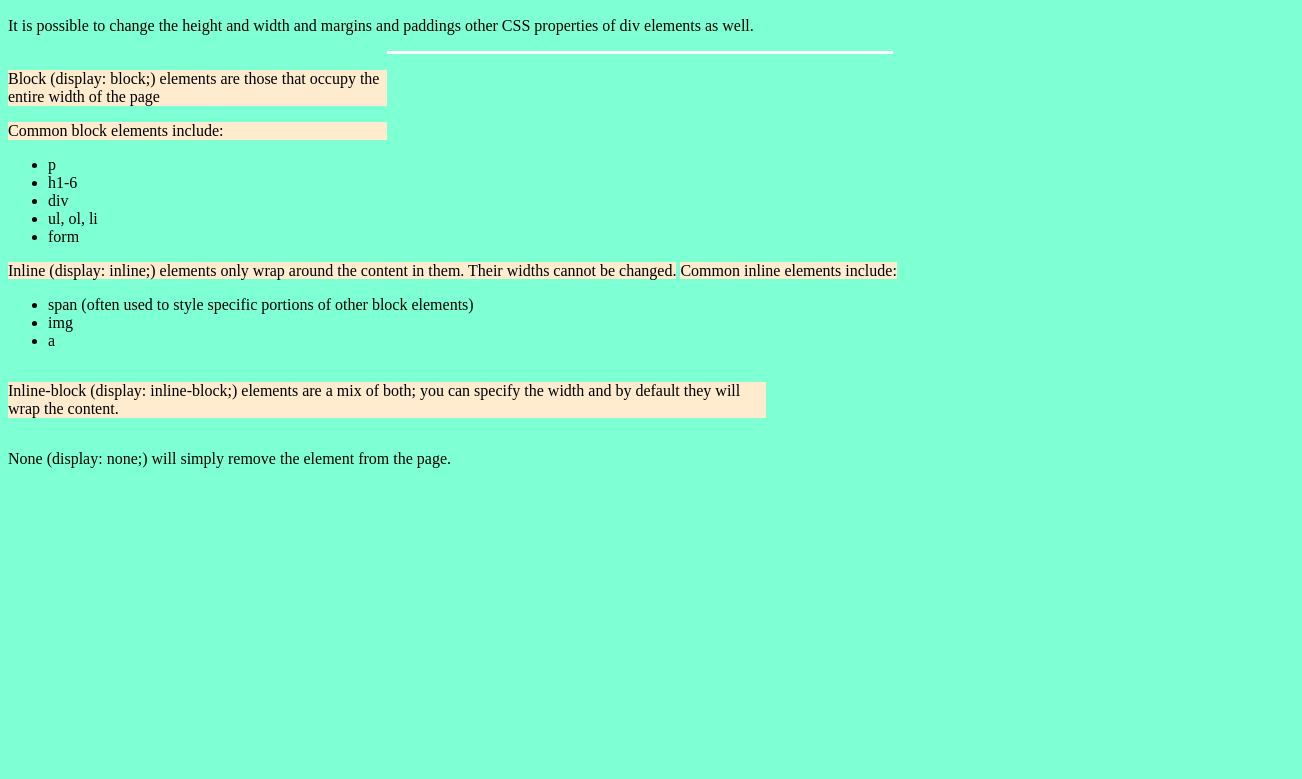
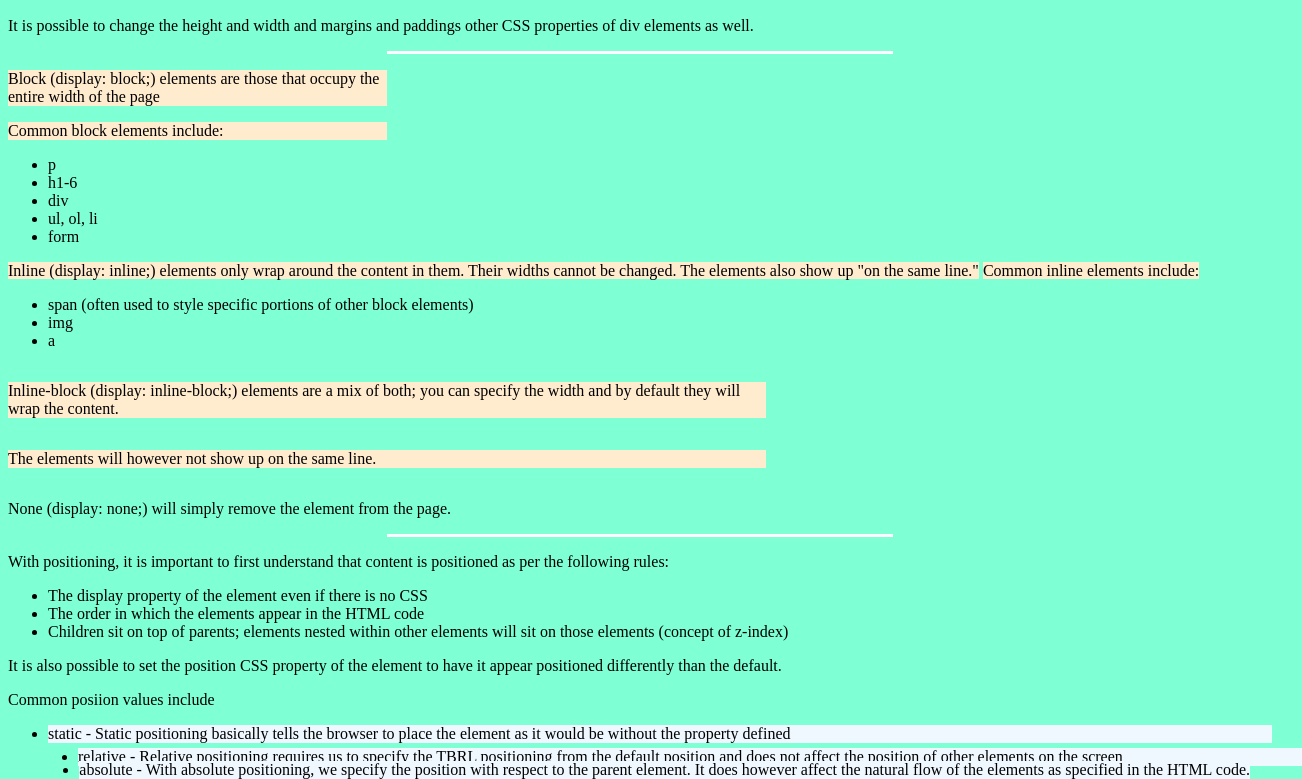
Before and after one commit to fayadchowdhury/HTML-CSS-JS-basics, a plain HTML site: page playbook/playbook.html in a window 1280 px wide. Shown: the part 2512-3291 px from the top of the page, 1302 px wide, since content can reach past the window. Before the commit the page ends 2996 px from the top, so only its background shows below. Drawn offline with Linux system fonts and the light colour scheme.

Commit message:
html/css: Fix some information about display property and add some info on position property.

```diff
--- a/playbook/css/styles.css
+++ b/playbook/css/styles.css
@@ -35,6 +35,32 @@ h2 {
     width: 60%;
 }
 
+#static-position {
+    position: static;
+    background-color: aliceblue;
+}
+
+#relative-position {
+    background-color: aliceblue;
+    position: relative;
+    left: 30px; /* moves the element 30px from the left of where it should actually have been */
+    top: 5px; /* moves the element 5px from the top of where it should actually have been */
+    /* also possible to set bottom and right */
+}
+
+#absolute-position {
+    background-color: aliceblue;
+    position: absolute;
+    right: 30px; /* moves the element 30px from the right edge of the closest parent with relative positioning */
+    /* top: 50px; sends the element wayyyyy up, 50px from the very top of the closest parent with relative positioning */
+}
+
+#fixed-position {
+    background-color: aliceblue;
+    position: fixed;
+    bottom: 20px; /* fixes the position to 20px from the bottom of the screen */
+}
+
 /* CSS Syntax */
 /* selector { property: value; } */
 /* Each property: value line is called a rule */
--- a/playbook/playbook.html
+++ b/playbook/playbook.html
@@ -153,7 +153,7 @@
         <li>ul, ol, li</li>
         <li>form</li>
     </ul>
-    <p class="p-inline">Inline (display: inline;) elements only wrap around the content in them. Their widths cannot be changed.</p>
+    <p class="p-inline">Inline (display: inline;) elements only wrap around the content in them. Their widths cannot be changed. The elements also show up "on the same line."</p>
     <p class="p-inline">Common inline elements include:</p>
     <ul>
         <li>span (often used to style specific portions of other block elements)</li>
@@ -161,6 +161,22 @@
         <li>a</li>
     </ul>
     <p class="p-inline-block">Inline-block (display: inline-block;) elements are a mix of both; you can specify the width and by default they will wrap the content.</p>
+    <p class="p-inline-block">The elements will however not show up on the same line.</p>
     <p>None (display: none;) will simply remove the element from the page.</p>
+    <hr>
+    <p>With positioning, it is important to first understand that content is positioned as per the following rules:</p>
+    <ul>
+        <li>The display property of the element even if there is no CSS</li>
+        <li>The order in which the elements appear in the HTML code</li>
+        <li>Children sit on top of parents; elements nested within other elements will sit on those elements (concept of z-index)</li>
+    </ul>
+    <p>It is also possible to set the position CSS property of the element to have it appear positioned differently than the default.</p>
+    <p>Common posiion values include</p>
+    <ul>
+        <li id="static-position">static - Static positioning basically tells the browser to place the element as it would be without the property defined</li>
+        <li id="relative-position">relative - Relative positioning requires us to specify the TBRL positioning from the default position and does not affect the position of other elements on the screen</li>
+        <li id="absolute-position">absolute - With absolute positioning, we specify the position with respect to the parent element. It does however affect the natural flow of the elements as specified in the HTML code.</li>
+        <li id="fixed-position">fixed - With fixed positioning, we specify a fixed position for the element on the screen. Used to achieve sticky effect; element stays in same position on screen even when scrolled.</li>
+    </ul>
 </body>
 </html>
```
